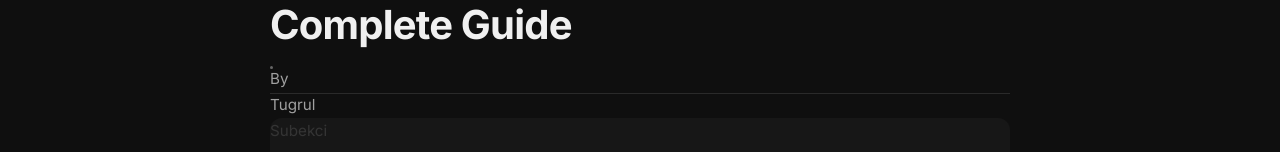
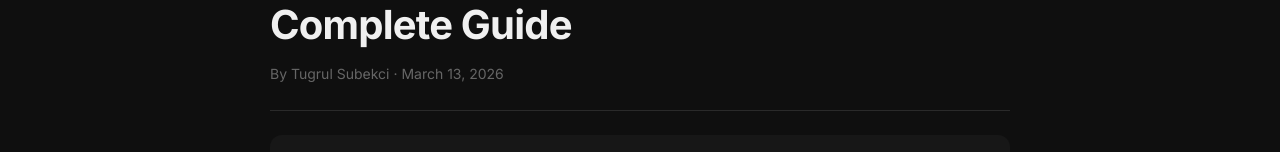
Before and after one commit to subekciaykut1-gif/cardgamesblog, a Next.js app: page /blog/how-to-play-cribbage-for-beginners in a window 1280 px wide. Shown: the part 345-497 px from the top of the page. Built offline with nearby package versions, Linux system fonts and the light colour scheme; no server answers.

Commit message:
fix(blog): ensure author byline renders on a single line

```diff
--- a/src/app/blog/[slug]/page.tsx
+++ b/src/app/blog/[slug]/page.tsx
@@ -50,7 +50,7 @@ export default async function ArticlePage({ params }: { params: Params }) {
               <span className="reading-time">{article.readingTime} min read</span>
             </div>
             <h1>{article.title}</h1>
-            <div className="article-byline" style={{ display: "flex", alignItems: "center", gap: "0.5rem", color: "var(--text-secondary)", fontSize: "0.95rem", marginTop: "1rem" }}>
+            <div className="article-byline">
               <span>By {article.author} &middot; <time dateTime={article.publishedAt}>{formattedDate}</time></span>
             </div>
           </header>
--- a/src/app/globals.css
+++ b/src/app/globals.css
@@ -432,17 +432,12 @@ hr { border: none; border-top: 1px solid var(--border); margin: 2rem 0; }
 .article-byline {
   display: flex;
   align-items: center;
-  gap: 0.75rem;
+  flex-wrap: nowrap;
+  gap: 0.5rem;
   margin-top: 0.75rem;
   color: var(--text-muted);
   font-size: var(--font-size-sm);
-}
-.article-byline span {
-  width: 3px;
-  height: 3px;
-  background: var(--text-muted);
-  border-radius: 50%;
-  display: inline-block;
+  white-space: nowrap;
 }
 .article-featured-image {
   width: 100%;
```
